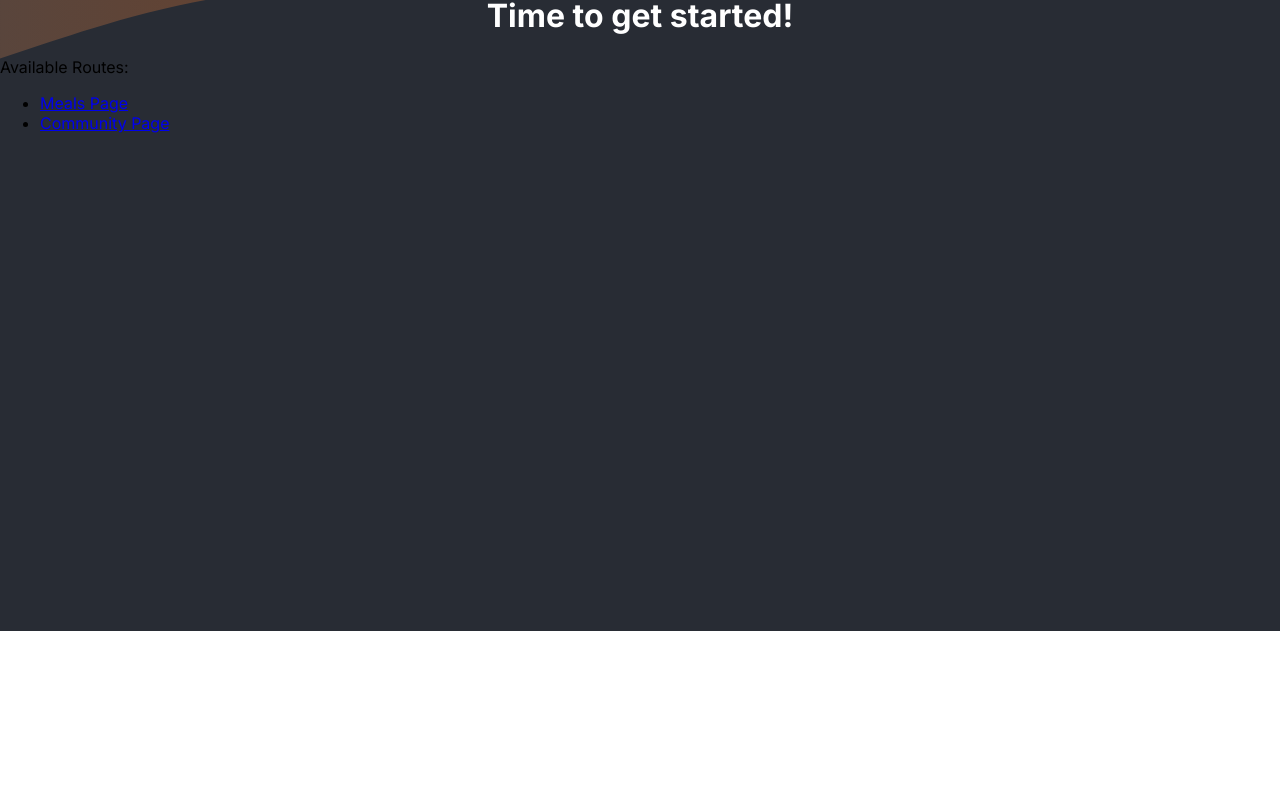
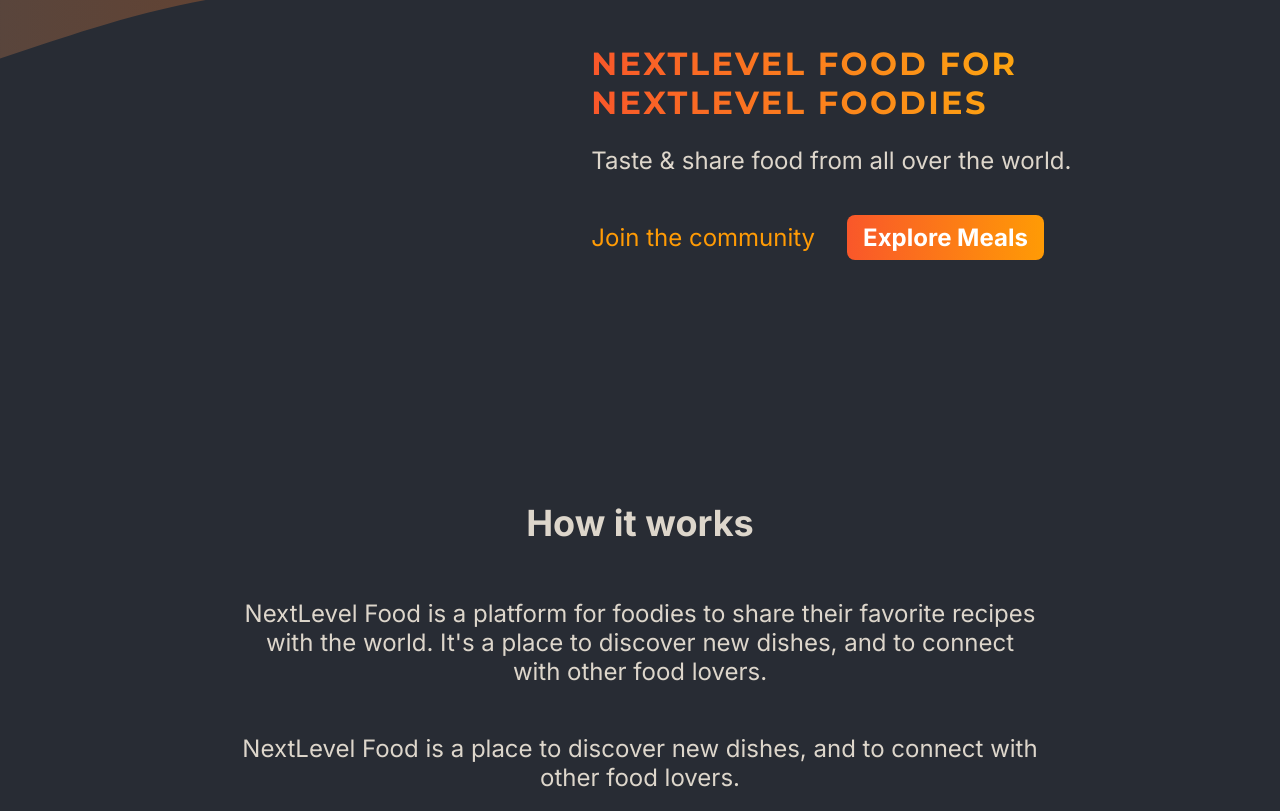
Before and after one commit to mojeeto/nextjs-essential-learning, a Next.js app: page / in a window 1280 px wide. Shown: the part 169-980 px from the top of the page. Before the commit the page ends 800 px from the top, so only its background shows below. Built offline with nearby package versions, Linux system fonts and the light colour scheme.

Commit message:
[feat] add some contact in page

```diff
--- /dev/null
+++ b/src/app/page.module.css
@@ -0,0 +1,75 @@
+.header {
+  display: flex;
+  gap: 3rem;
+  margin: 3rem auto;
+  width: 90%;
+  max-width: 75rem;
+}
+
+.slideshow {
+  width: 40rem;
+  height: 25rem;
+}
+
+.hero {
+  color: #ddd6cb;
+  font-size: 1.5rem;
+}
+
+.hero h1 {
+  font-size: 2rem;
+  font-weight: bold;
+  font-family: "Montserrat", sans-serif;
+  letter-spacing: 0.15rem;
+  text-transform: uppercase;
+  background: linear-gradient(90deg, #f9572a, #ffc905);
+  background-clip: text;
+  -webkit-background-clip: text;
+  -webkit-text-fill-color: transparent;
+}
+
+.cta {
+  font-size: 1.5rem;
+  display: flex;
+  gap: 1rem;
+}
+
+.cta a {
+  display: inline-block;
+  margin-top: 1rem;
+  padding: 0.5rem 1rem;
+  border-radius: 0.5rem;
+  background: linear-gradient(90deg, #f9572a, #ff9b05);
+  color: #ffffff;
+  font-weight: bold;
+  text-decoration: none;
+}
+
+.cta a:hover,
+.cta a:active {
+  background: linear-gradient(90deg, #fd4715, #f9b241);
+}
+
+.cta a:first-child {
+  background: transparent;
+  font-weight: normal;
+  color: #ff9b05;
+  padding-left: 0;
+}
+
+.cta a:first-child:hover,
+.cta a:first-child:active {
+  background: transparent;
+  color: #f9b241;
+}
+
+.section {
+  display: flex;
+  flex-direction: column;
+  color: #ddd6cb;
+  font-size: 1.5rem;
+  max-width: 50rem;
+  width: 90%;
+  margin: 2rem auto;
+  text-align: center;
+}
--- a/src/app/page.tsx
+++ b/src/app/page.tsx
@@ -1,22 +1,49 @@
 import Link from "next/link";
+import styles from "./page.module.css";
 
 export default function Home() {
   return (
-    <main>
-      <h1 style={{ color: "white", textAlign: "center" }}>
-        Time to get started!
-      </h1>
-      <div className="text-white">
-        <span>Available Routes:</span>
-        <ul className="flex flex-col pl-5">
-          <li className="underline hover:text-blue-500">
-            <Link href="/meals">Meals Page</Link>
-          </li>
-          <li className="underline hover:text-blue-500">
-            <Link href="/community">Community Page</Link>
-          </li>
-        </ul>
-      </div>
-    </main>
+    <>
+      <header className={styles.header}>
+        <div className={styles.slideshow}></div>
+        <div>
+          <div className={styles.hero}>
+            <h1>NextLevel food for NextLevel Foodies</h1>
+            <p>Taste & share food from all over the world.</p>
+          </div>
+          <div className={styles.cta}>
+            <Link href="/community">Join the community</Link>
+            <Link href="/meals">Explore Meals</Link>
+          </div>
+        </div>
+      </header>
+      <main>
+        <section className={styles.section}>
+          <h2>How it works</h2>
+          <p>
+            NextLevel Food is a platform for foodies to share their favorite
+            recipes with the world. It&apos;s a place to discover new dishes,
+            and to connect with other food lovers.
+          </p>
+          <p>
+            NextLevel Food is a place to discover new dishes, and to connect
+            with other food lovers.
+          </p>
+        </section>
+
+        <section className={styles.section}>
+          <h2>Why NextLevel Food?</h2>
+          <p>
+            NextLevel Food is a platform for foodies to share their favorite
+            recipes with the world. It&apos;s a place to discover new dishes,
+            and to connect with other food lovers.
+          </p>
+          <p>
+            NextLevel Food is a place to discover new dishes, and to connect
+            with other food lovers.
+          </p>
+        </section>
+      </main>
+    </>
   );
 }
```
